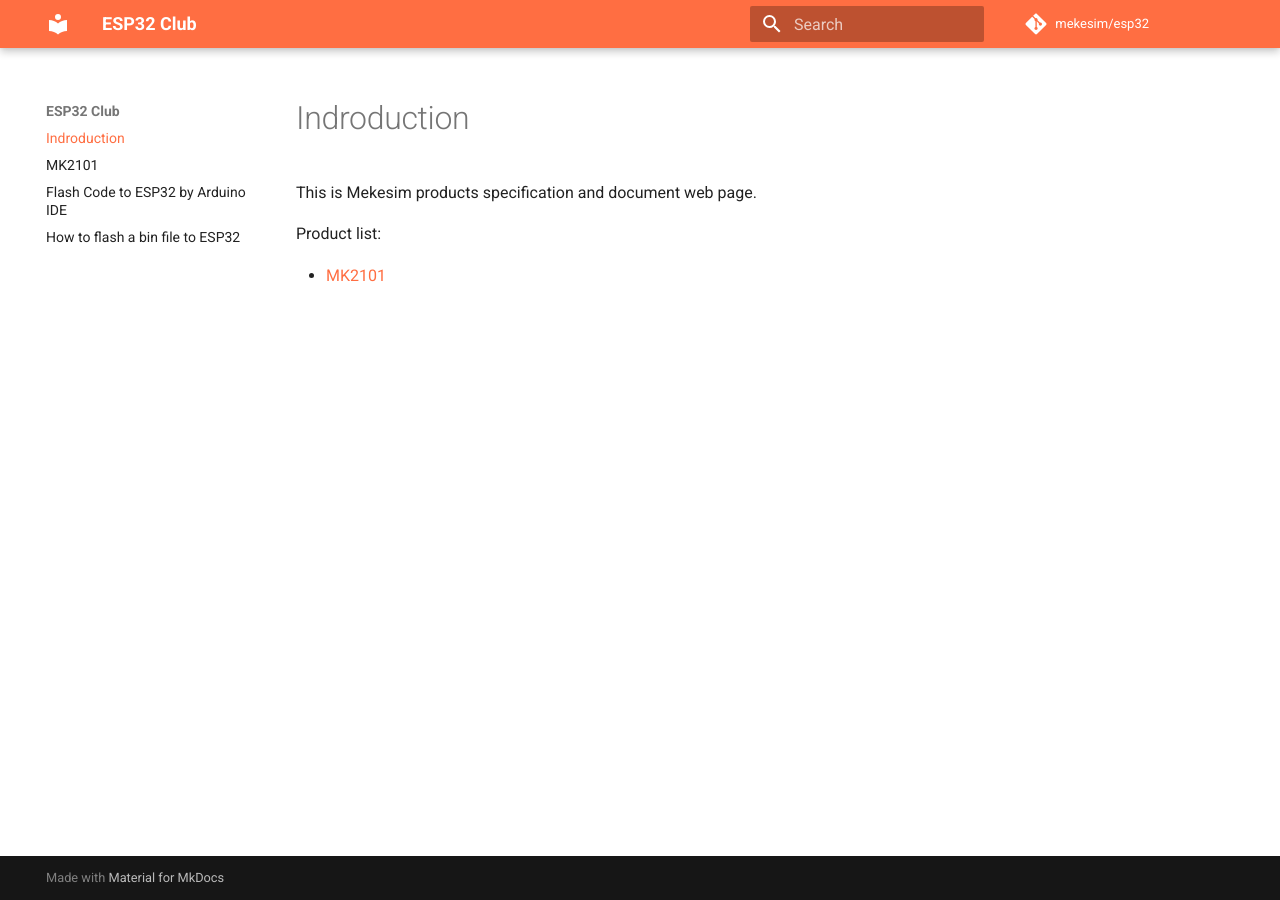
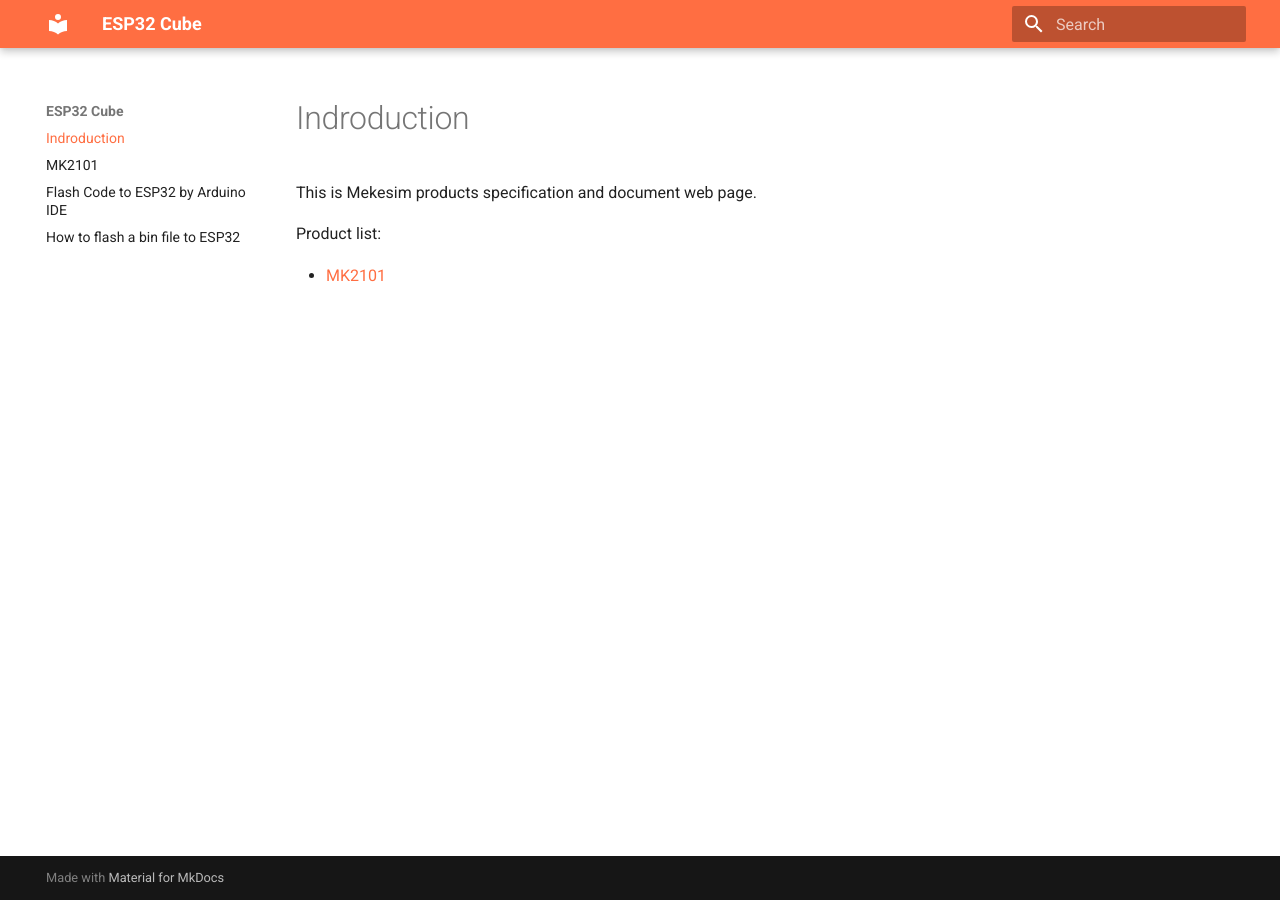
Before and after one commit to mekesim/mekesim.github.io, an MkDocs documentation site: the page built from docs/index.md, in a window 1280 px wide. Built offline with MkDocs 1.6.1 and Material for MkDocs 9.7.7, drawn with Linux system fonts in a browser that asks for light colours; comment, search, counter and statistics services are not loaded.

Commit message:
Update mkdocs.yml

```diff
--- a/mkdocs.yml
+++ b/mkdocs.yml
@@ -1,5 +1,5 @@
-site_name: ESP32 Club
-site_url: https://docs.mekesim.com/
+site_name: ESP32 Cube
+site_url: https://esp32cube.com/
 theme:
   name: material
   palette:
@@ -10,8 +10,8 @@ theme:
 plugins:
   - search
 
-repo_url: https://github.com/mekesim/mekesim.github.io
-repo_name: mekesim/esp32
+repo_url:
+repo_name:
 edit_uri: edit/main/docs/
 
 markdown_extensions:
```
